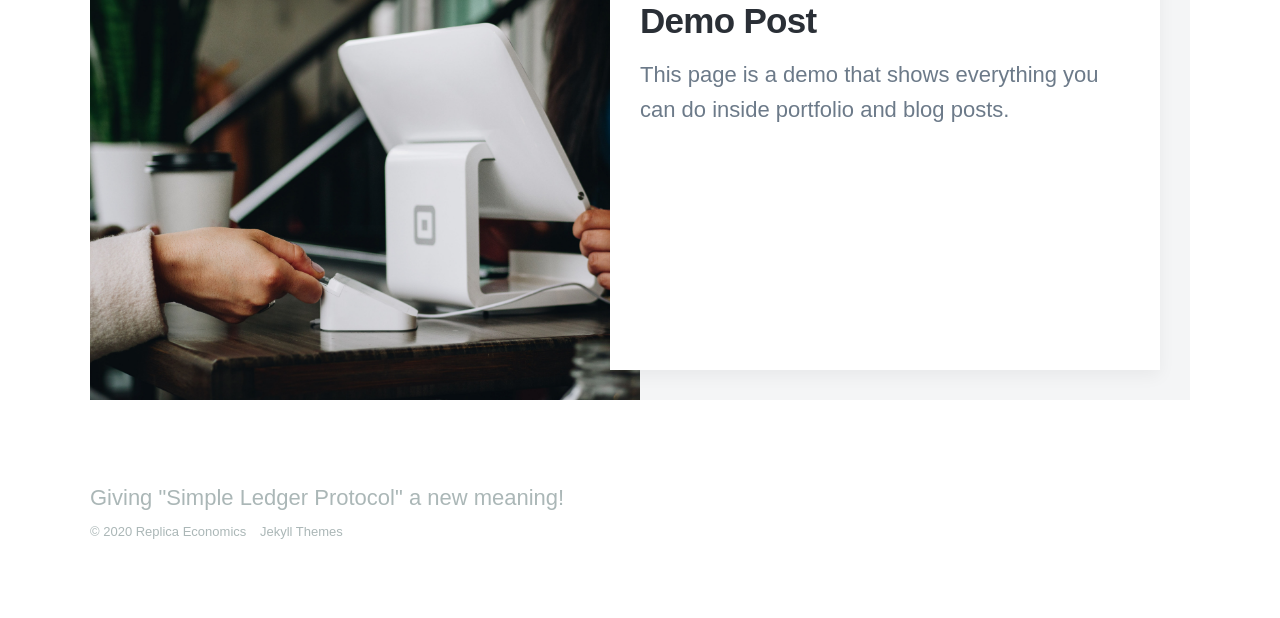
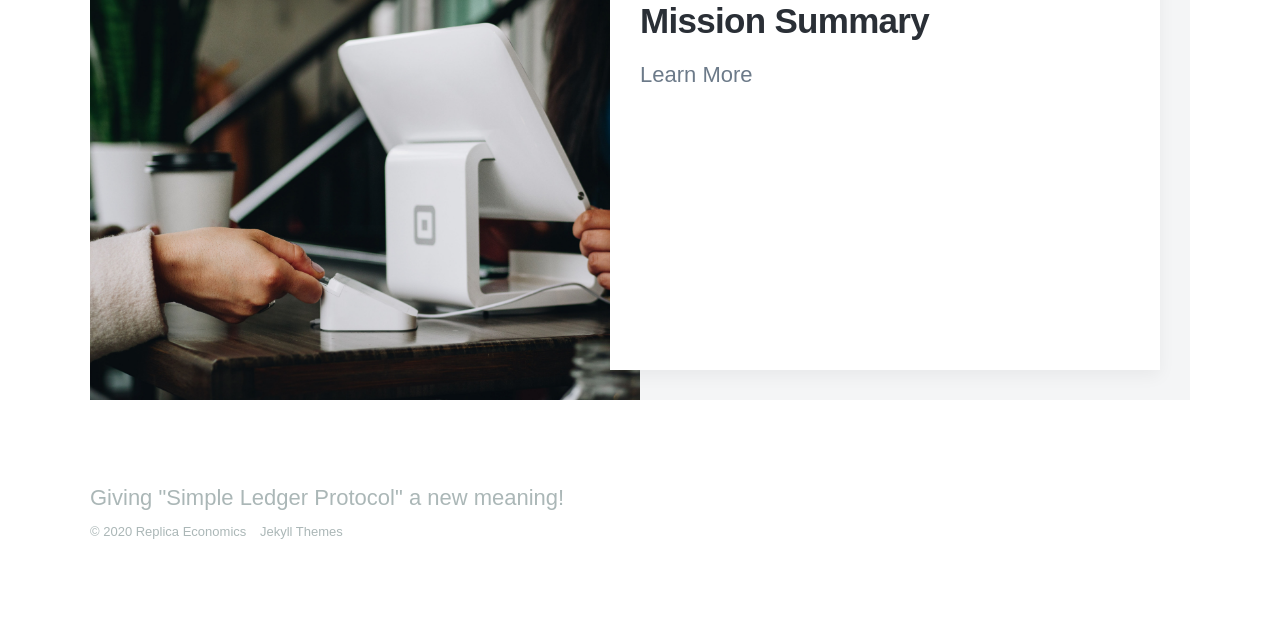
Before and after one commit to ishyu/Replica-Economics, a Jekyll site: the page built from mission/index.html, in a window 1280 px wide. Shown: the part 592-1210 px from the top of the page. Built offline with Jekyll 4.4.1, drawn with Linux system fonts in a browser that asks for light colours; nearby versions of some CDN libraries; some web fonts are replaced; the list of posts is cut into pages by our own code.

Commit message:
Update 2018-06-30-demo-post.md

```diff
--- a/_posts/2018-06-30-demo-post.md
+++ b/_posts/2018-06-30-demo-post.md
@@ -1,7 +1,6 @@
 ---
-title: 'Demo Post'
-date: 2018-06-30 00:00:00
-description: This page is a demo that shows everything you can do inside portfolio and blog posts.
+title: 'Mission Summary'
+description: Learn More
 featured_image: '/images/economics.jpg'
 ---
 
```
